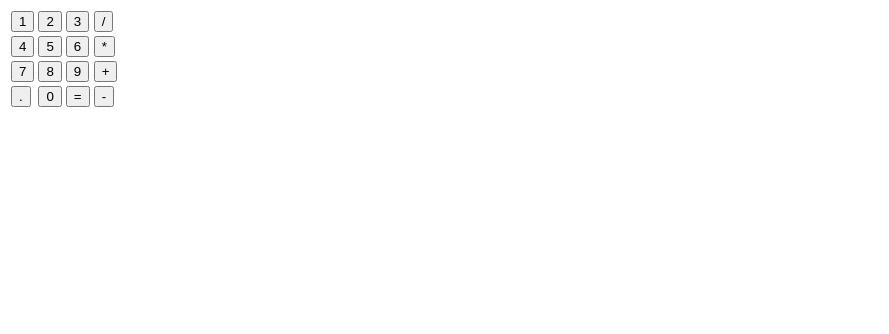
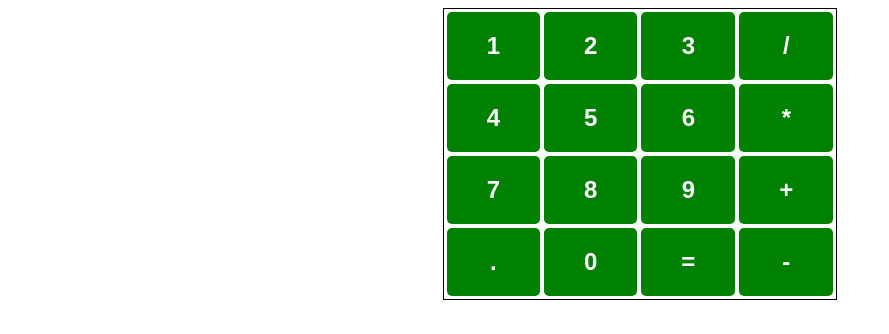
Before and after one commit to yaswanthch24/Calculator, a plain HTML site: page HTML/index.html in a window 1280 px wide. Shown: the whole page, without its empty margins (0-889 px from the left). Drawn offline with Linux system fonts and the light colour scheme.

Commit message:
updated html and css

```diff
--- /dev/null
+++ b/CSS/Styles.css
@@ -0,0 +1,25 @@
+table {
+    border: 1px solid black;
+    margin-left: auto;
+    margin-right: auto;
+}
+
+input[type="button"] {
+    width: 100%;
+    padding: 20px 40px;
+    background-color: green;
+    color: white;
+    font-size: 24px;
+    font-weight: bold;
+    border: none;
+    border-radius: 5px;
+}
+
+input[type="text"] {
+    padding: 20px 30px;
+    font-size: 24px;
+    font-weight: bold;
+    border: none;
+    border-radius: 5px;
+    border: 2px solid black;
+}
--- a/HTML/index.html
+++ b/HTML/index.html
@@ -1,12 +1,14 @@
 <!DOCTYPE html>
 <html lang="en">
 <head>
+    <link rel="stylesheet" href="/CSS/Styles.css">
     <meta charset="UTF-8">
     <meta name="viewport" content="width=device-width, initial-scale=1.0">
     <title>Index</title>
 </head>
 <body>
-    <table>
+
+    <table class="main">
         <tr>
             <td><input type="button" value="1" onclick="dis('1')" </td>
             <td><input type="button" value="2" onclick="dis('2')" </td>
```
